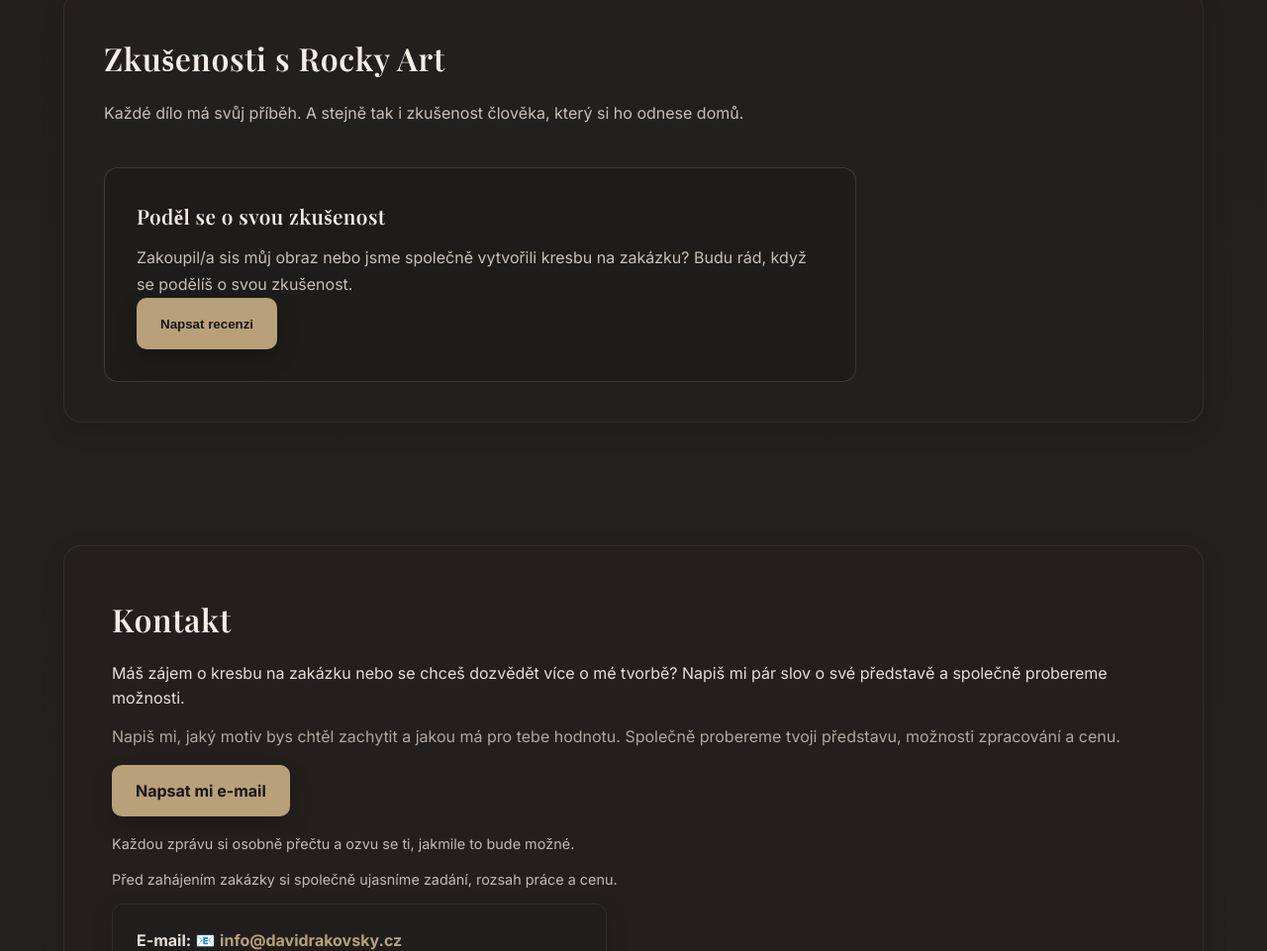
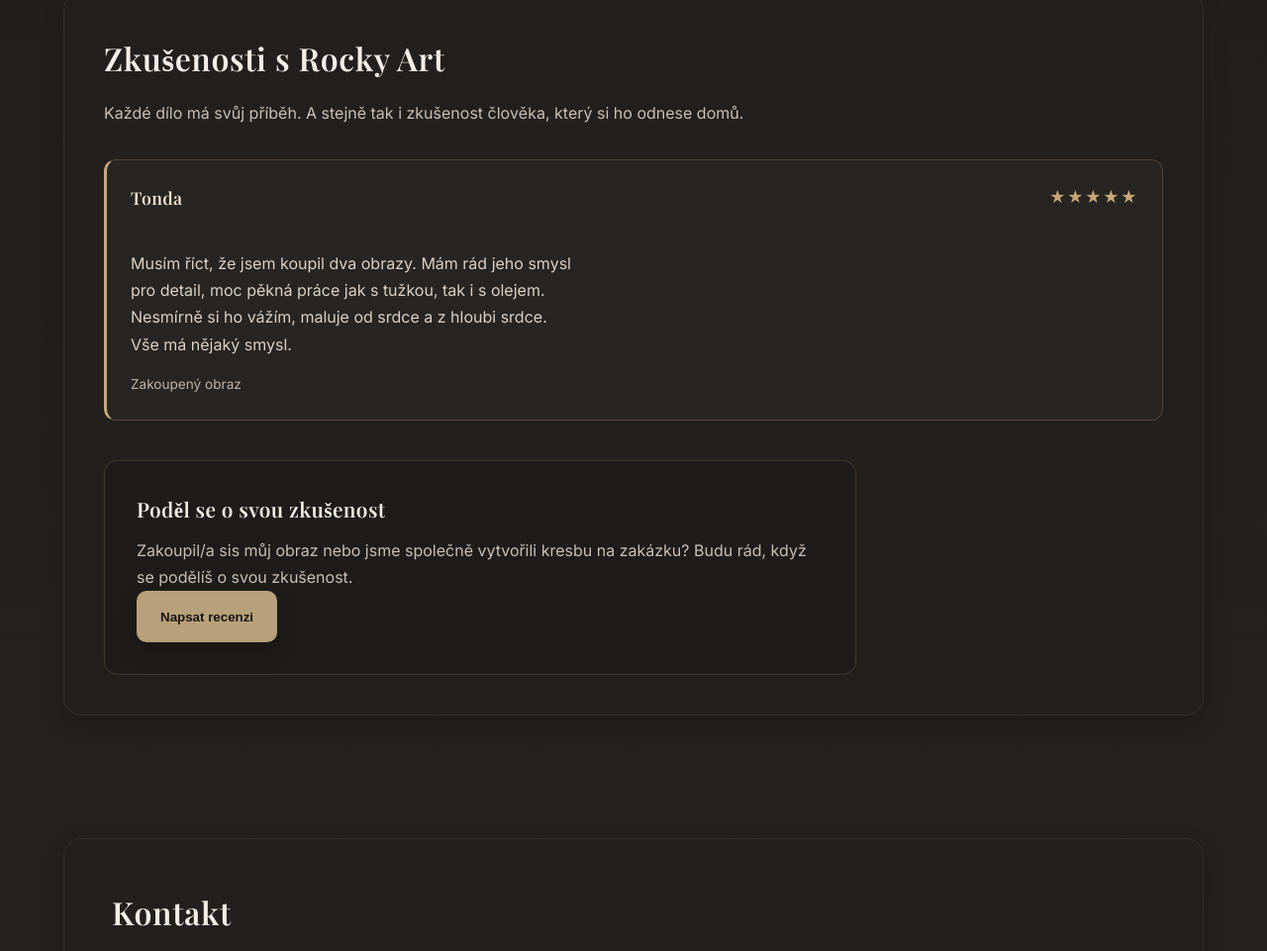
Before and after one commit to 642dave/dave-portfolio, a plain HTML site: page index.html in a window 1280 px wide. Shown: the part 5535-6496 px from the top of the page at 99% size. Drawn offline with nearby package versions, Linux system fonts and the light colour scheme.

Commit message:
Add first customer review

```diff
--- a/index.html
+++ b/index.html
@@ -451,7 +451,23 @@
 
         <div class="reviews-list">
 
-            <!-- Approved customer reviews will be added here. -->
+          <article class="review-card">
+              <div class="review-card-header">
+                  <h3 class="review-card-name">Tonda</h3>
+                  <div class="review-card-rating" aria-label="Hodnocení: 5 z 5">
+                      ★★★★★
+                  </div>
+              </div>
+
+              <p class="review-card-text">
+                  Musím říct, že jsem koupil dva obrazy. Mám rád jeho smysl
+                  pro detail, moc pěkná práce jak s tužkou, tak i s olejem.
+                  Nesmírně si ho vážím, maluje od srdce a z hloubi srdce.
+                  Vše má nějaký smysl.
+              </p>
+
+              <span class="review-card-type">Zakoupený obraz</span>
+          </article>
 
         </div>
 
```
